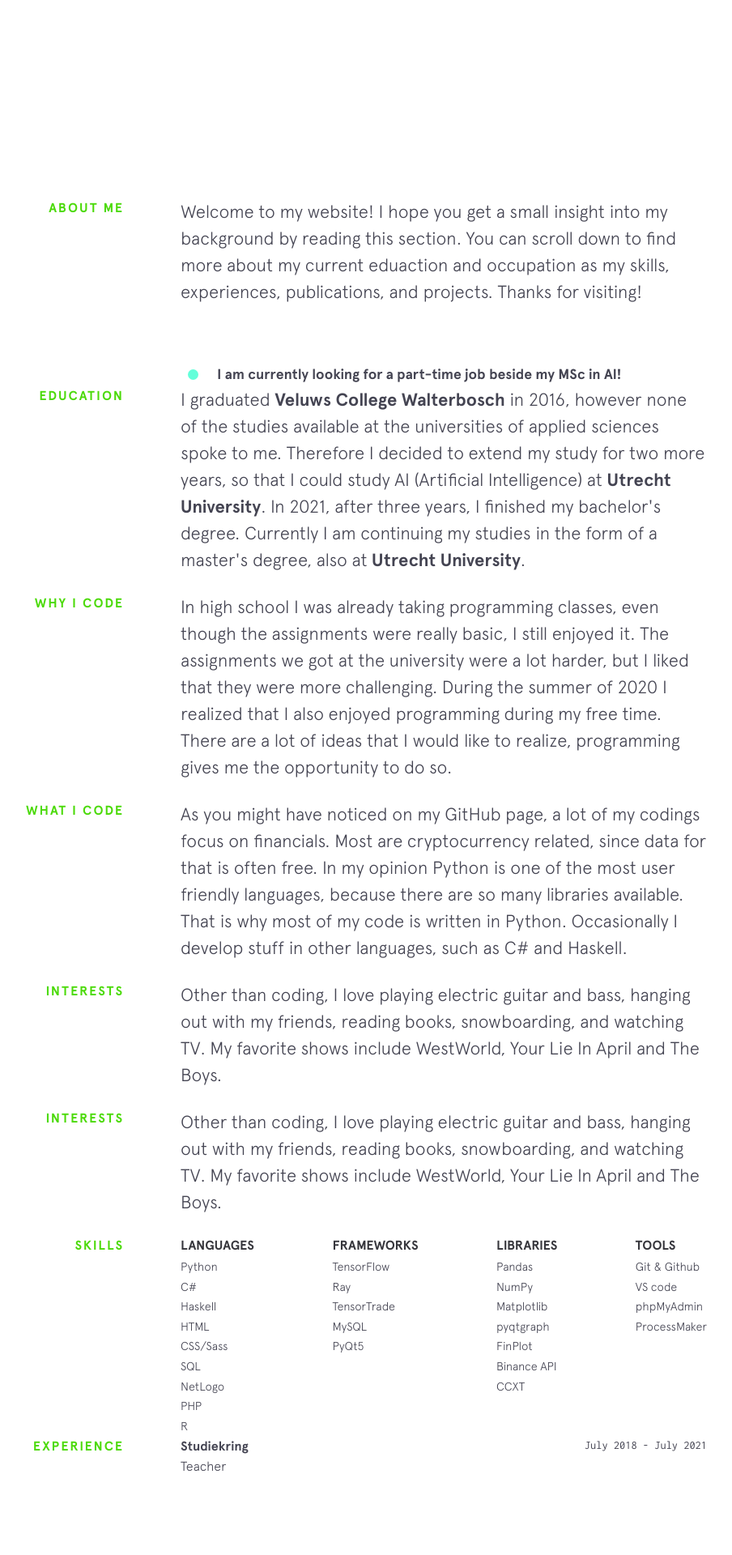
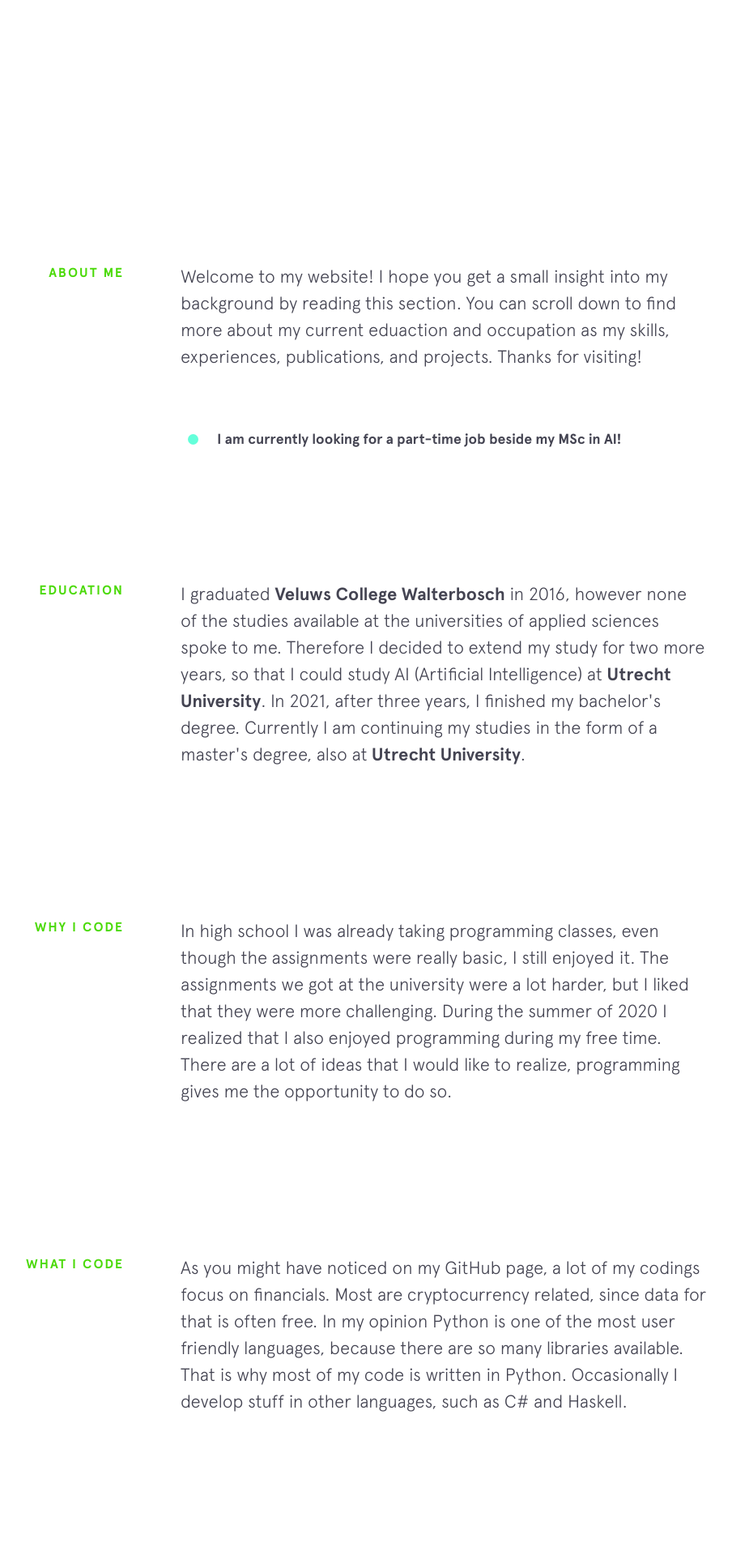
Before and after one commit to StephanAkkerman/StephanAkkerman.github.io, a Jekyll site: the page built from index.html, in a window 1280 px wide. Shown: the part 655-2575 px from the top of the page at 81% size, without its empty margins (227-1131 px from the left). Built offline with Jekyll 4.4.1, drawn with Linux system fonts in a browser that asks for light colours; nearby versions of some CDN libraries.

```diff
--- a/css/main.css
+++ b/css/main.css
@@ -192,18 +192,18 @@
     -webkit-box-pack: center;
     -ms-flex-pack: center;
     justify-content: center;
-    padding: 0px 170px
+    padding: 80px 170px
 }
 
 @media screen and (max-width:1280px) {
     .section {
-        padding: 0px
+        padding: 80px
     }
 }
 
 @media screen and (max-width:1024px) {
     .section {
-        padding: 0px
+        padding: 50px
     }
 }
 
@@ -215,7 +215,7 @@
 
 @media screen and (max-width:480px) {
     .section {
-        padding: 0px 35px
+        padding: 50px 35px
     }
 }
 
```
